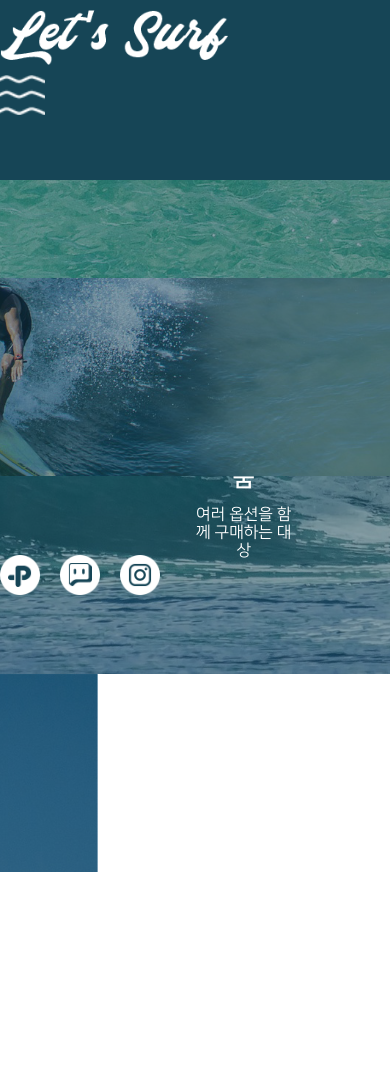
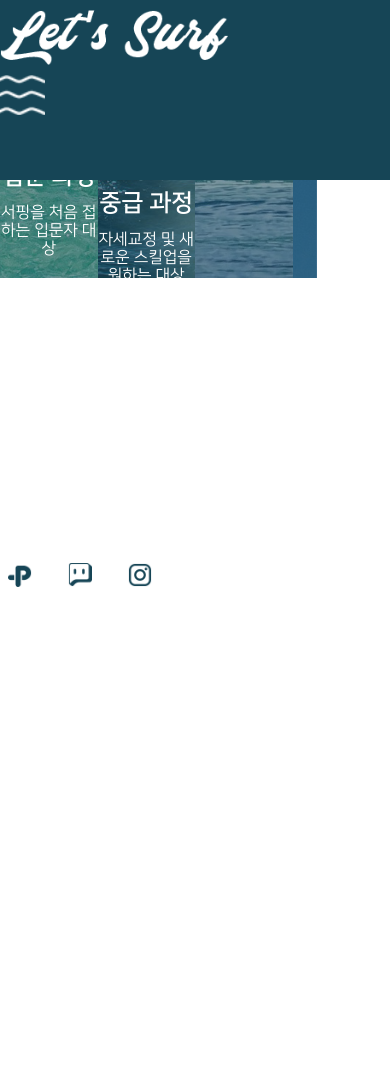
Before and after one commit to jeeweb/lets_surf, a PHP site: page /lesson/lesson.html in a window 390 px wide. Run offline with PHP 8.4, Linux system fonts and the light colour scheme.

Commit message:
Add files via upload

```diff
--- a/css/sub.css
+++ b/css/sub.css
@@ -168,5 +168,34 @@
     #lesson .btnwrap ul .btn_package a{transform: translateY(-50%)}
     #lesson .btnwrap ul .btn_package a{transform: translateY(-75%)}
 
+    #lesson div .sub_bg .sub_tit{top: calc(50vh - 30px - 95px);margin-top: 0;width: 100%}
+    #lesson .btnwrap ul .btn_basic a .sub_tit, #lesson .cntwrap #subCnt1 .sub_bg .sub_tit{transform: translateY(calc((100vh - 190px) / 4 * -1.5))}
+    #lesson .btnwrap ul .btn_advanced a .sub_tit, #lesson .cntwrap #subCnt2 .sub_bg .sub_tit{transform: translateY(calc((100vh - 190px) / 4 * -0.5))}
+    #lesson .btnwrap ul .btn_season a .sub_tit, #lesson .cntwrap #subCnt3 .sub_bg .sub_tit{transform: translateY(calc((100vh - 190px) / 4 * 0.5))}
+    #lesson .btnwrap ul .btn_season a .sub_tit, #lesson .cntwrap #subCnt4 .sub_bg .sub_tit{transform: translateY(calc((100vh - 190px) / 4 * 1.5))}
+    /*
+    #lesson .btnwrap ul .btn_basic a .sub_tit{transform: translateX(0%)}
+#lesson .btnwrap ul .btn_advanced a .sub_tit{transform: translateX(100%)}
+#lesson .btnwrap ul .btn_package a .sub_tit{transform: translateX(200%)}
+#lesson .btnwrap ul .btn_season a .sub_tit{transform: translateX(300%)}
+    #lesson div .sub_bg{position: relative;background: no-repeat 50% 50%;background-size: cover;text-align: center}
+#lesson div .sub_basic{background-image: url("../images/lesson/basic_bg.jpg")}
+#lesson div .sub_advanced{background-image: url("../images/lesson/advanced_bg.jpg")}
+#lesson div .sub_package{background-image: url("../images/lesson/package_bg.jpg")}
+#lesson div .sub_season{background-image: url("../images/lesson/season_bg.jpg")}
+#lesson div .sub_bg:before{content: "";position: absolute;top: 0; left: 0;width: 100%;height: 100%;background: rgba(22, 69, 86, 0.5)}
+#lesson div .sub_bg .sub_tit h3{font-size: 1.5rem;padding-bottom: 13px}
+
+#lesson .cntwrap .sub_cnt .sub_bg{height: 100vh}
+#lesson .cntwrap #subCnt1 .sub_bg .sub_tit{left: 0%;}
+#lesson .cntwrap #subCnt2 .sub_bg .sub_tit{left: 25%;}
+#lesson .cntwrap #subCnt3 .sub_bg .sub_tit{left: 50%;}
+#lesson .cntwrap #subCnt4 .sub_bg .sub_tit{left: 75%;}
+#lesson .cntwrap .sub_cnt.show .sub_bg .sub_tit.active{left: 37.5% !important}
+
+#lesson .btnwrap{position: relative;z-index: 500;}
+/* #lesson .btnwrap ul, #lesson .btnwrap ul li{height: 100%} */
+#lesson .btnwrap ul li{float: left;width: 25%;overflow: hidden;transition: transform 0.5s}/* PC : translateY(-100%),  Mobile : translateX(-100%)*/
+    */
 
 }
```
